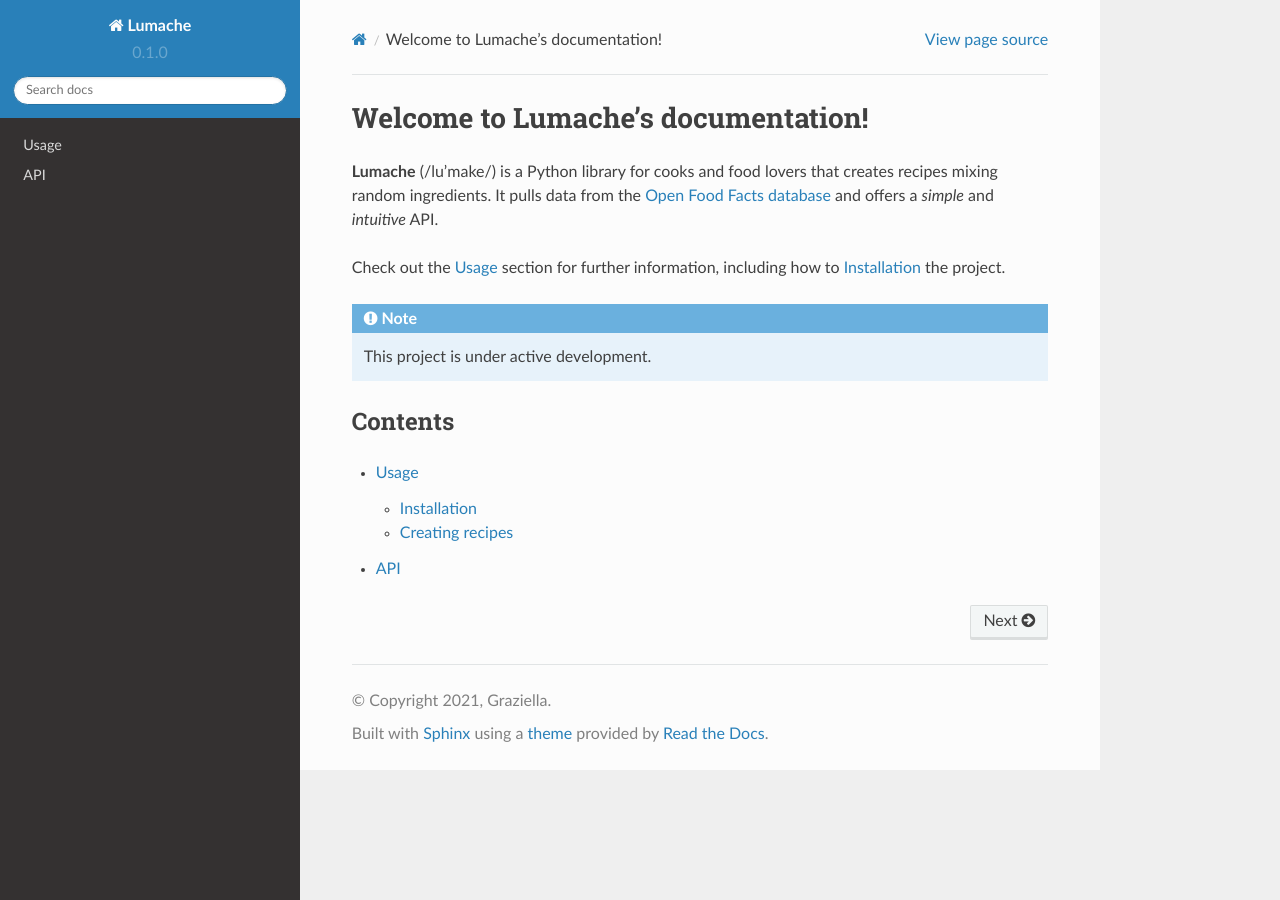
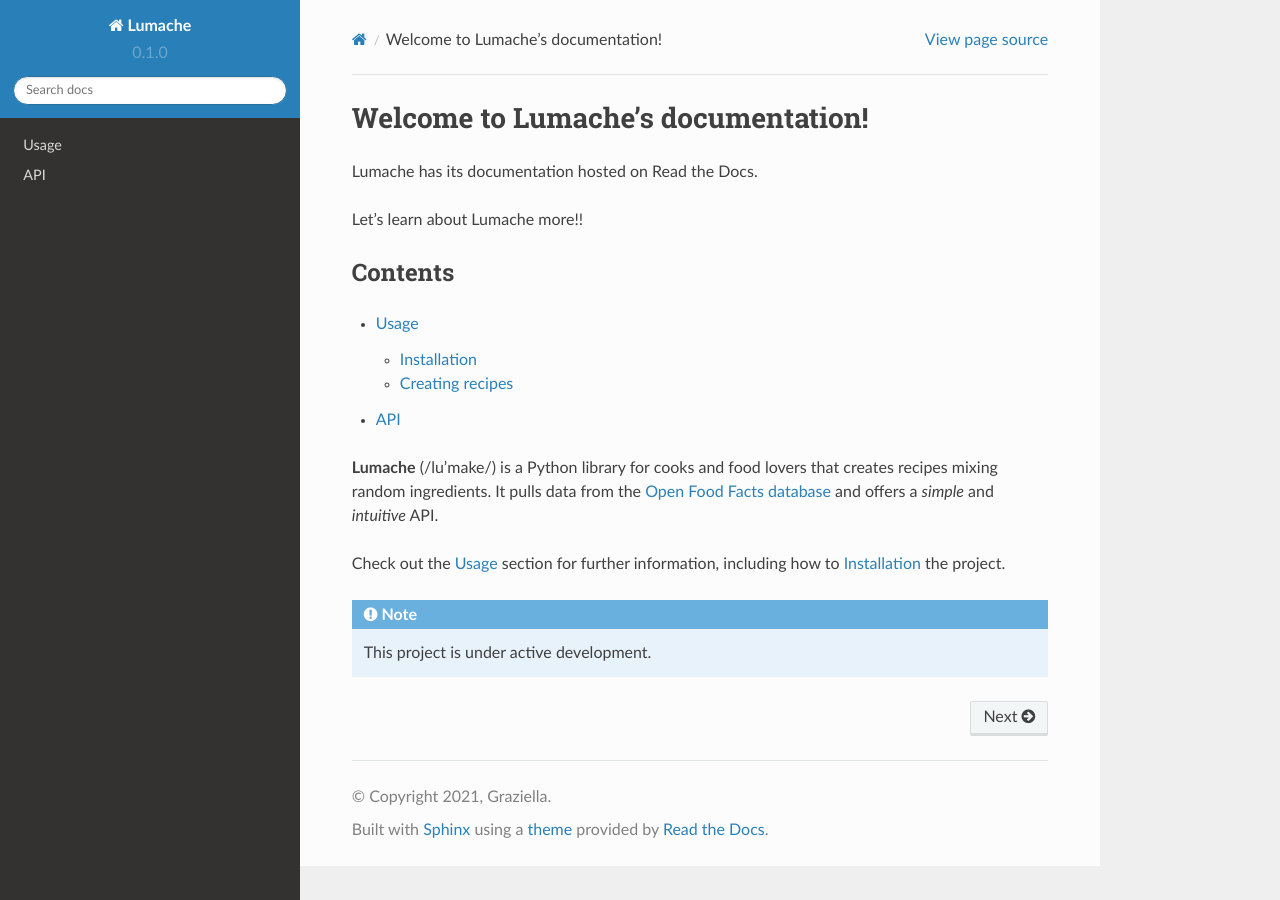
Before and after one commit to colossus06/rtd-tutorial, a Sphinx documentation site: the page built from docs/source/index.rst, in a window 1280 px wide. Built offline with Sphinx 7.4.7 and the Read the Docs theme 2.0.0, drawn with Linux system fonts in a browser that asks for light colours.

Commit message:
Update index.rst
A simple test

```diff
--- a/docs/source/index.rst
+++ b/docs/source/index.rst
@@ -1,5 +1,19 @@
 Welcome to Lumache's documentation!
 ===================================
+
+
+Lumache has its documentation hosted on Read the Docs.
+
+Let's learn about Lumache more!!
+
+Contents
+--------
+
+.. toctree::
+
+   usage
+   api
+
 
 **Lumache** (/lu'make/) is a Python library for cooks and food lovers
 that creates recipes mixing random ingredients.
```
Also changed, not shown: other parts of docs/source/index.rst (+0 -8 lines).
